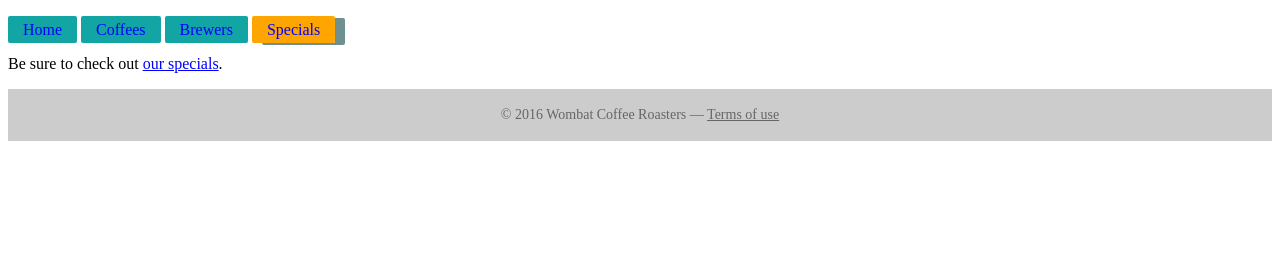
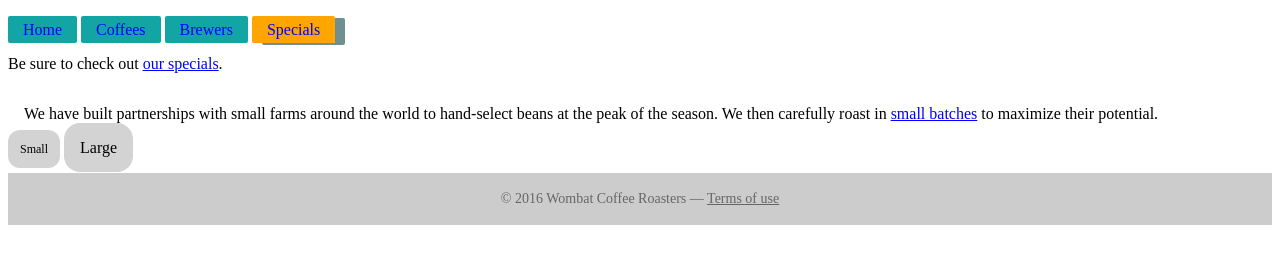
Before and after one commit to hichamSalhi/Java17-headFirst, a plain HTML site: page index.html in a window 1280 px wide. Shown: the part 61-324 px from the top of the page. Drawn offline with Linux system fonts and the light colour scheme.

Commit message:
Ems and Rems

```diff
--- a/index.html
+++ b/index.html
@@ -21,6 +21,13 @@
             Be sure to check out
             <a href="/specials" class="featured">our specials</a>.
         </p>
+
+        <div class="padded">
+            We have built partnerships with small farms around the world to hand-select beans at the peak of the season. We then carefully roast in <a href="/">small batches</a> to maximize their potential.
+        </div>
+
+        <span class="box box-small">Small</span>
+        <span class="box box-large">Large</span>
     </main>
 </body>
 <footer class="footer">
--- a/styles.css
+++ b/styles.css
@@ -49,10 +49,30 @@ a:active {
     background-color: #ccc;
     text-align: center;
     font-size: 14px;
-    margin-bottom: 0px;
+    margin: 16px 0 0 0;
 }
 
 .footer a {
     color : inherit;
     text-decoration: underline;
 }
+
+.padded {
+    font-size: 16px;
+    padding: 1em;
+}
+
+.box {
+    border-radius: 1em;
+    padding: 1em;
+    margin-bottom: 30px;
+    background-color: lightgray;
+}
+
+.box-small {
+    font-size: 12px;
+}
+
+.box-large {
+    font-size: 16px;
+}
```
